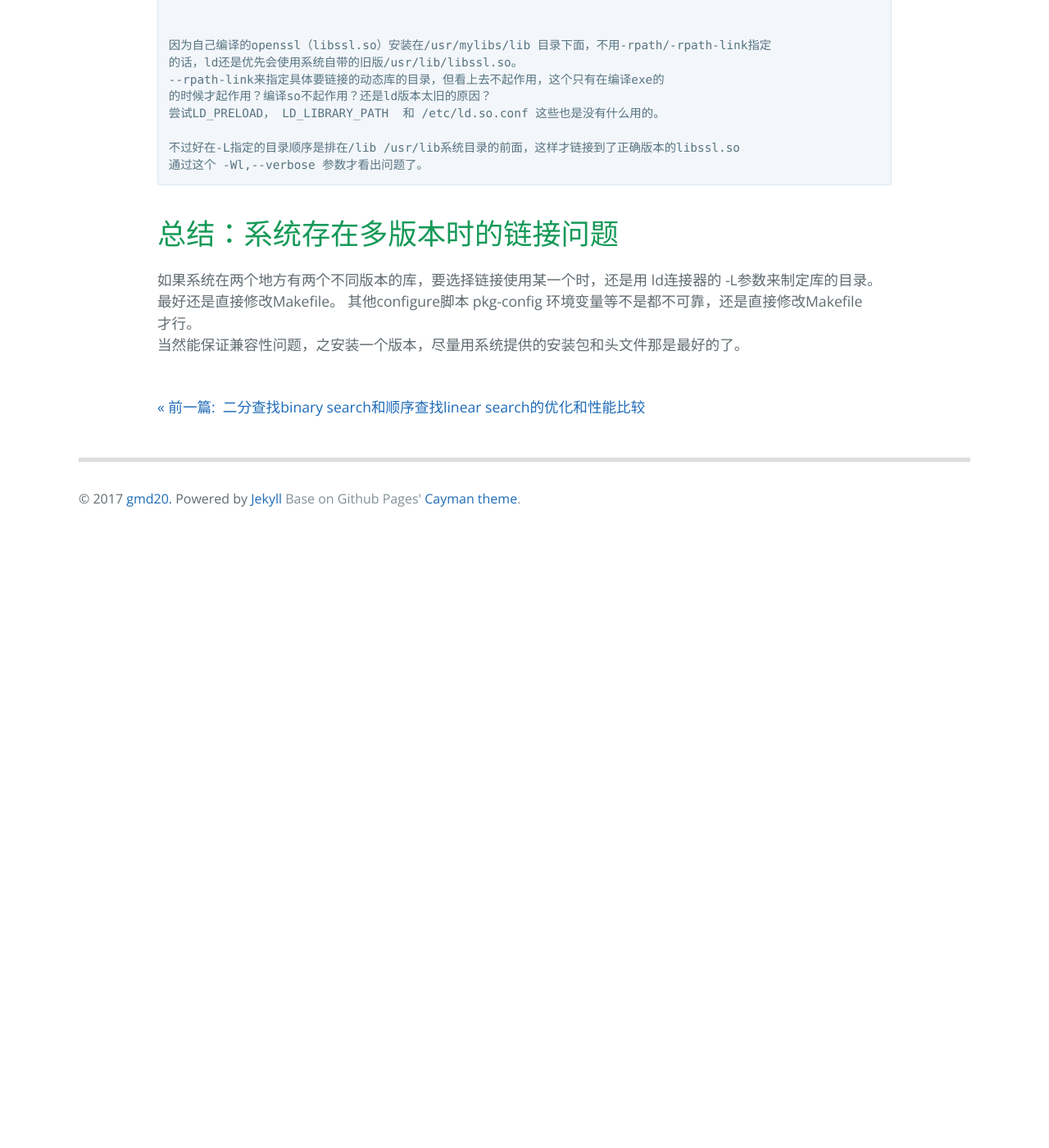
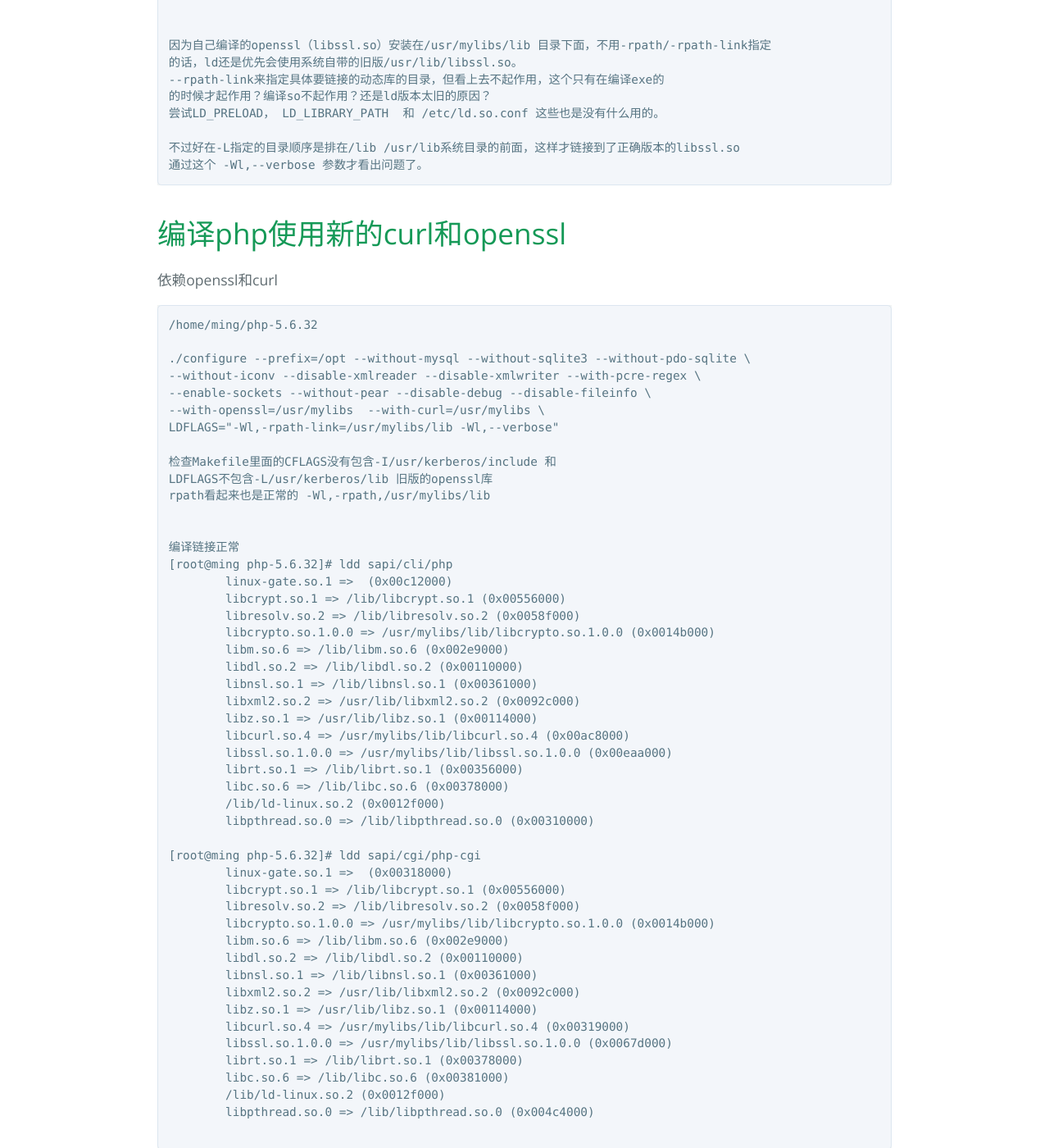
Before and after one commit to gmd20/gmd20.github.io, a Jekyll site: the page built from _posts/2017-12-12-编译curl时选择链接指定目录下自己编译的新版openssl库.markdown, in a window 1280 px wide and 1400 px high, scrolled down 1459 px. Shown: the whole window at 82% size. Built offline with Jekyll 4.4.1, drawn with Linux system fonts in a browser that asks for light colours; Markdown is read by kramdown in place of the engine named in the settings; comment, search, counter and statistics services are not loaded; before the commit the page ends 2127 px from its top, so only the background shows below that.

Commit message:
Update 2017-12-12-编译curl时选择链接指定目录下自己编译的新版openssl库.markdown

````diff
--- a/_posts/2017-12-12-编译curl时选择链接指定目录下自己编译的新版openssl库.markdown
+++ b/_posts/2017-12-12-编译curl时选择链接指定目录下自己编译的新版openssl库.markdown
@@ -53,6 +53,62 @@ LDFLAGS="-Wl,-rpath-link=/usr/mylibs/lib -Wl,--verbose"
 通过这个 -Wl,--verbose 参数才看出问题了。
 ```
 
+编译php使用新的curl和openssl
+===========================
+依赖openssl和curl
+
+```text
+/home/ming/php-5.6.32
+
+./configure --prefix=/opt --without-mysql --without-sqlite3 --without-pdo-sqlite \
+--without-iconv --disable-xmlreader --disable-xmlwriter --with-pcre-regex \
+--enable-sockets --without-pear --disable-debug --disable-fileinfo \
+--with-openssl=/usr/mylibs  --with-curl=/usr/mylibs \
+LDFLAGS="-Wl,-rpath-link=/usr/mylibs/lib -Wl,--verbose"
+
+检查Makefile里面的CFLAGS没有包含-I/usr/kerberos/include 和
+LDFLAGS不包含-L/usr/kerberos/lib 旧版的openssl库
+rpath看起来也是正常的 -Wl,-rpath,/usr/mylibs/lib
+
+
+编译链接正常
+[root@ming php-5.6.32]# ldd sapi/cli/php
+	linux-gate.so.1 =>  (0x00c12000)
+	libcrypt.so.1 => /lib/libcrypt.so.1 (0x00556000)
+	libresolv.so.2 => /lib/libresolv.so.2 (0x0058f000)
+	libcrypto.so.1.0.0 => /usr/mylibs/lib/libcrypto.so.1.0.0 (0x0014b000)
+	libm.so.6 => /lib/libm.so.6 (0x002e9000)
+	libdl.so.2 => /lib/libdl.so.2 (0x00110000)
+	libnsl.so.1 => /lib/libnsl.so.1 (0x00361000)
+	libxml2.so.2 => /usr/lib/libxml2.so.2 (0x0092c000)
+	libz.so.1 => /usr/lib/libz.so.1 (0x00114000)
+	libcurl.so.4 => /usr/mylibs/lib/libcurl.so.4 (0x00ac8000)
+	libssl.so.1.0.0 => /usr/mylibs/lib/libssl.so.1.0.0 (0x00eaa000)
+	librt.so.1 => /lib/librt.so.1 (0x00356000)
+	libc.so.6 => /lib/libc.so.6 (0x00378000)
+	/lib/ld-linux.so.2 (0x0012f000)
+	libpthread.so.0 => /lib/libpthread.so.0 (0x00310000)
+
+[root@ming php-5.6.32]# ldd sapi/cgi/php-cgi
+	linux-gate.so.1 =>  (0x00318000)
+	libcrypt.so.1 => /lib/libcrypt.so.1 (0x00556000)
+	libresolv.so.2 => /lib/libresolv.so.2 (0x0058f000)
+	libcrypto.so.1.0.0 => /usr/mylibs/lib/libcrypto.so.1.0.0 (0x0014b000)
+	libm.so.6 => /lib/libm.so.6 (0x002e9000)
+	libdl.so.2 => /lib/libdl.so.2 (0x00110000)
+	libnsl.so.1 => /lib/libnsl.so.1 (0x00361000)
+	libxml2.so.2 => /usr/lib/libxml2.so.2 (0x0092c000)
+	libz.so.1 => /usr/lib/libz.so.1 (0x00114000)
+	libcurl.so.4 => /usr/mylibs/lib/libcurl.so.4 (0x00319000)
+	libssl.so.1.0.0 => /usr/mylibs/lib/libssl.so.1.0.0 (0x0067d000)
+	librt.so.1 => /lib/librt.so.1 (0x00378000)
+	libc.so.6 => /lib/libc.so.6 (0x00381000)
+	/lib/ld-linux.so.2 (0x0012f000)
+	libpthread.so.0 => /lib/libpthread.so.0 (0x004c4000)
+
+```
+
+
 总结：系统存在多版本时的链接问题
 ========================
 如果系统在两个地方有两个不同版本的库，要选择链接使用某一个时，还是用 ld连接器的  -L参数来制定库的目录。
````
